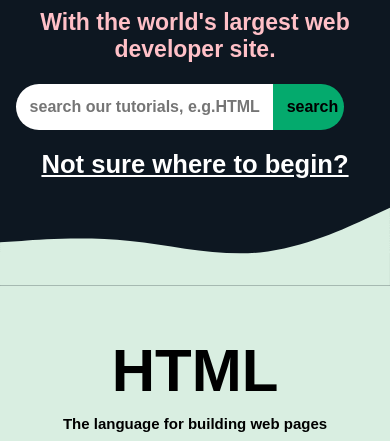
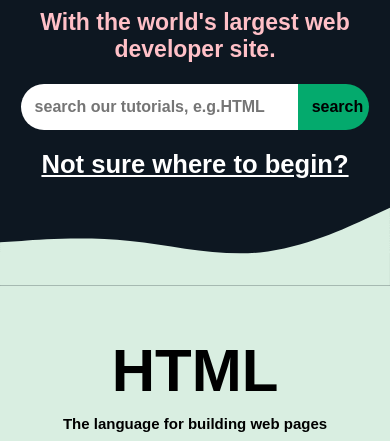
Before and after one commit to wvv999/w3schools_clone, a plain HTML site: page index.html in a window 390 px wide. Shown: the part 403-844 px from the top of the page. Drawn offline with Linux system fonts and the light colour scheme.

Commit message:
teste_input_left_5px

```diff
--- a/style.css
+++ b/style.css
@@ -64,7 +64,11 @@ html, body{
     }
     .roll button{
         position:relative;
-        left: -30px;
+        left: -5px;
+    }
+    .roll input{
+        position:relative;
+        left: 5px;
     }
 }
 
```
